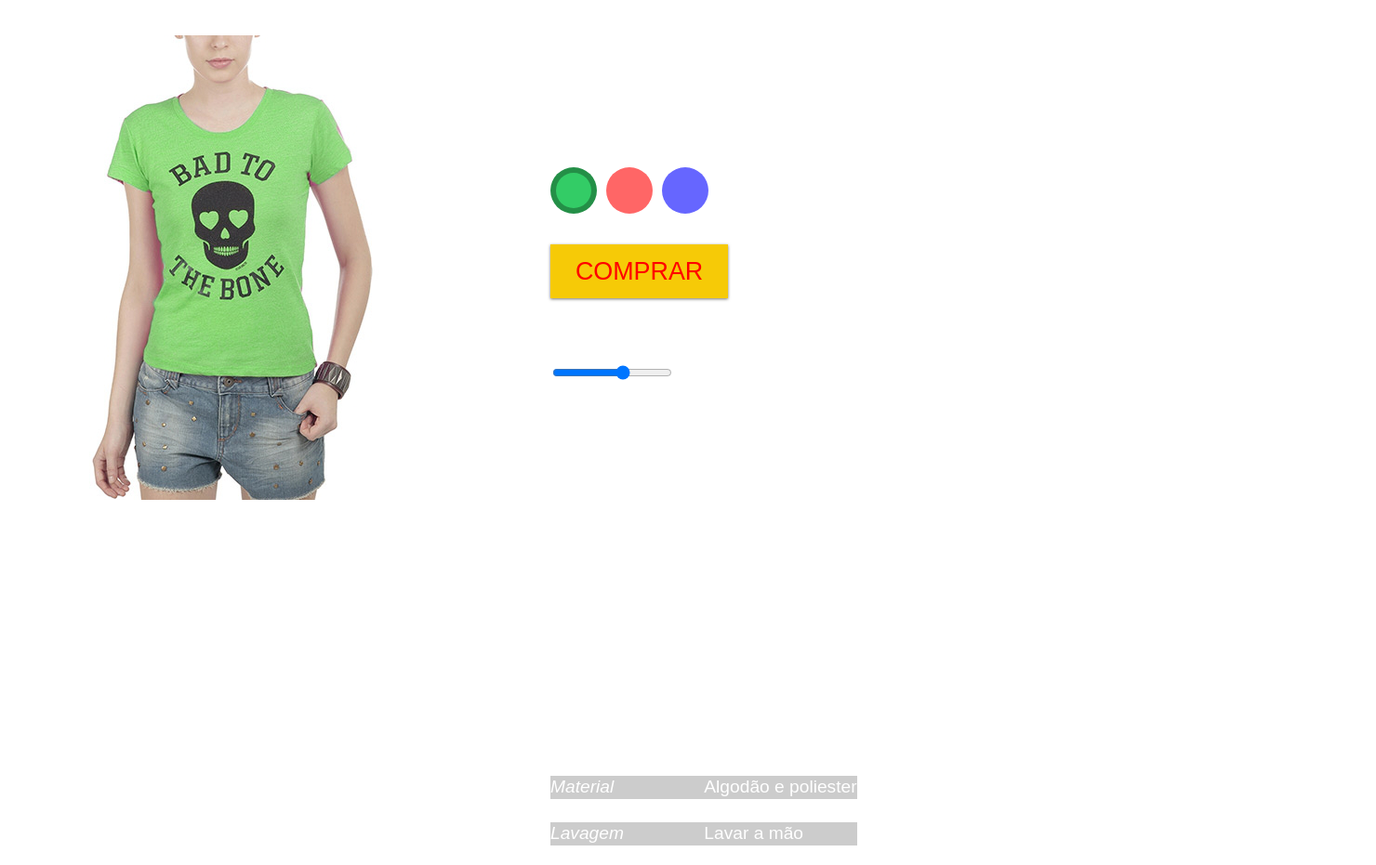
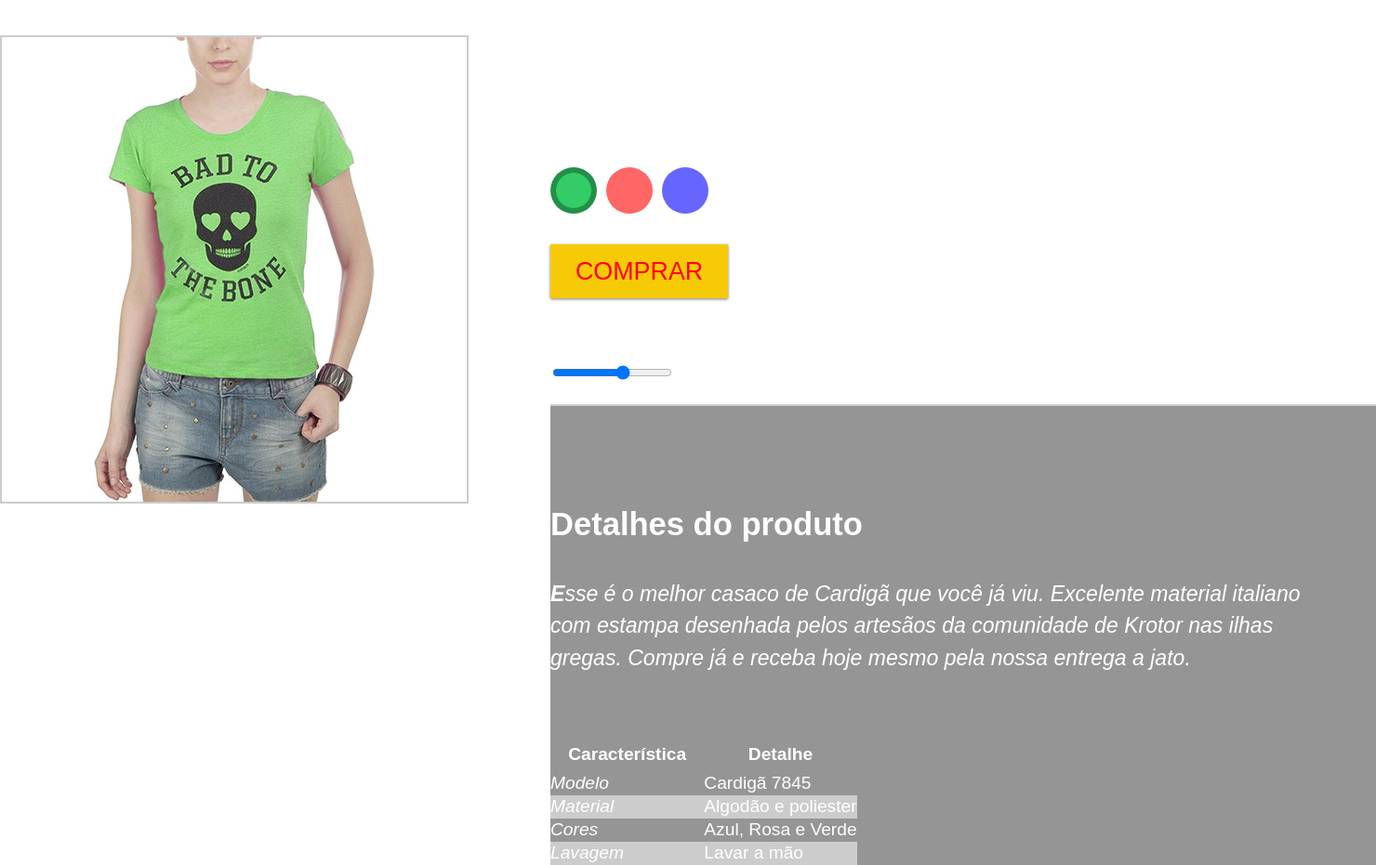
Before and after one commit to NatanaeLuiz/AppIHC, a PHP site: page /produto.php in a window 1480 px wide; the page is wider, and only the part inside the window is pictured. Shown: the part 88-1019 px from the top of that part at 93% size. Before the commit the page ends 998 px from the top of that part, so only its background shows below. Run offline with PHP 8.4, Linux system fonts and the light colour scheme.

Commit message:
Atualizando
Editando produto.php e produto.css

```diff
--- a/css/produto.css
+++ b/css/produto.css
@@ -191,3 +191,11 @@ background-color: #ccc;
 td:first-child {
 font-style: italic;
 }
+.produto-back {
+background-color: #959595;
+margin-top: 1em;
+border-top: 2px solid #ccc;
+}
+.cores label img {
+border: 2px solid #ccc;
+}
--- a/produto.php
+++ b/produto.php
@@ -49,6 +49,8 @@
 			<input type="range" min="36" max="46" value="42" step="2"
 			name="tamanho" id="tamanho">
 		</fieldset>
+
+	<div class="produto-back">
 		<div class="container">
 			<div class="produto">
 
@@ -91,6 +93,8 @@
 
 		</div>
 
+	</div>
+
 
 
 
```
Lines whose indentation alone changed are shown as unchanged.
